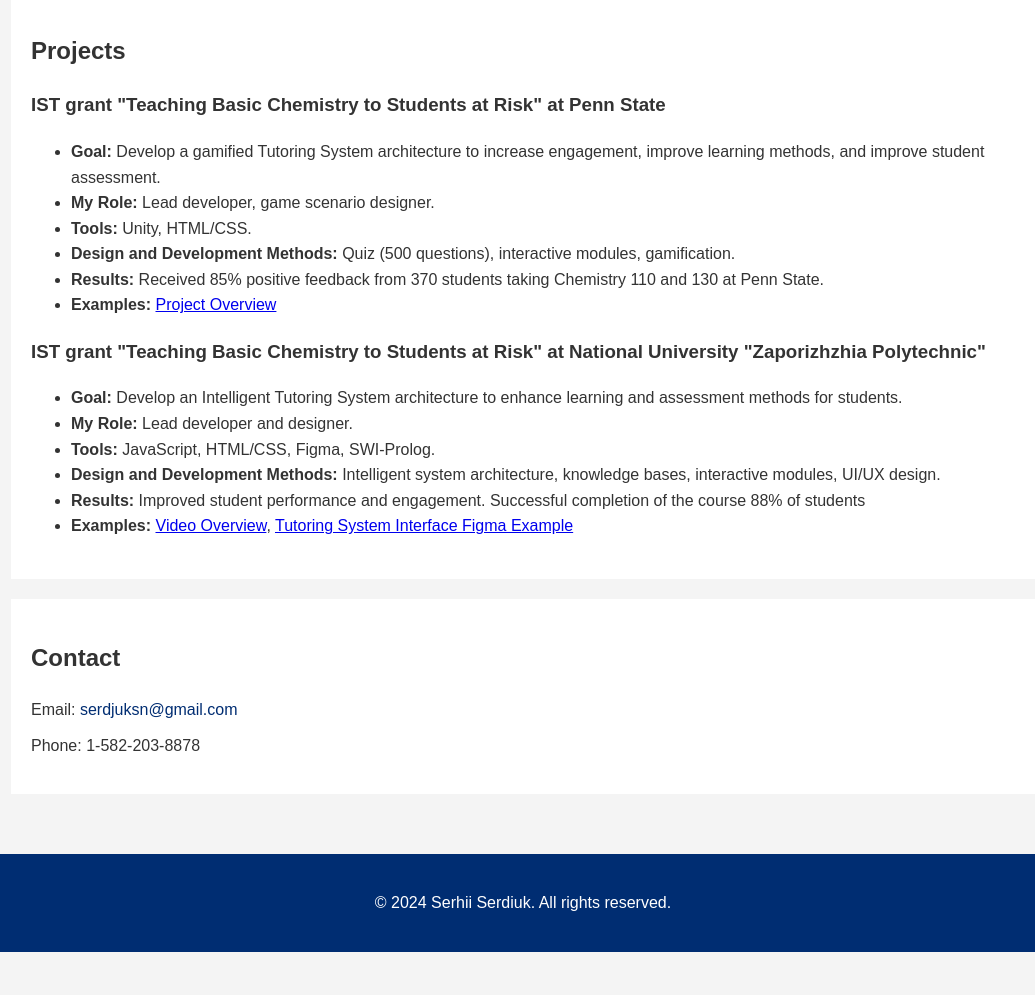
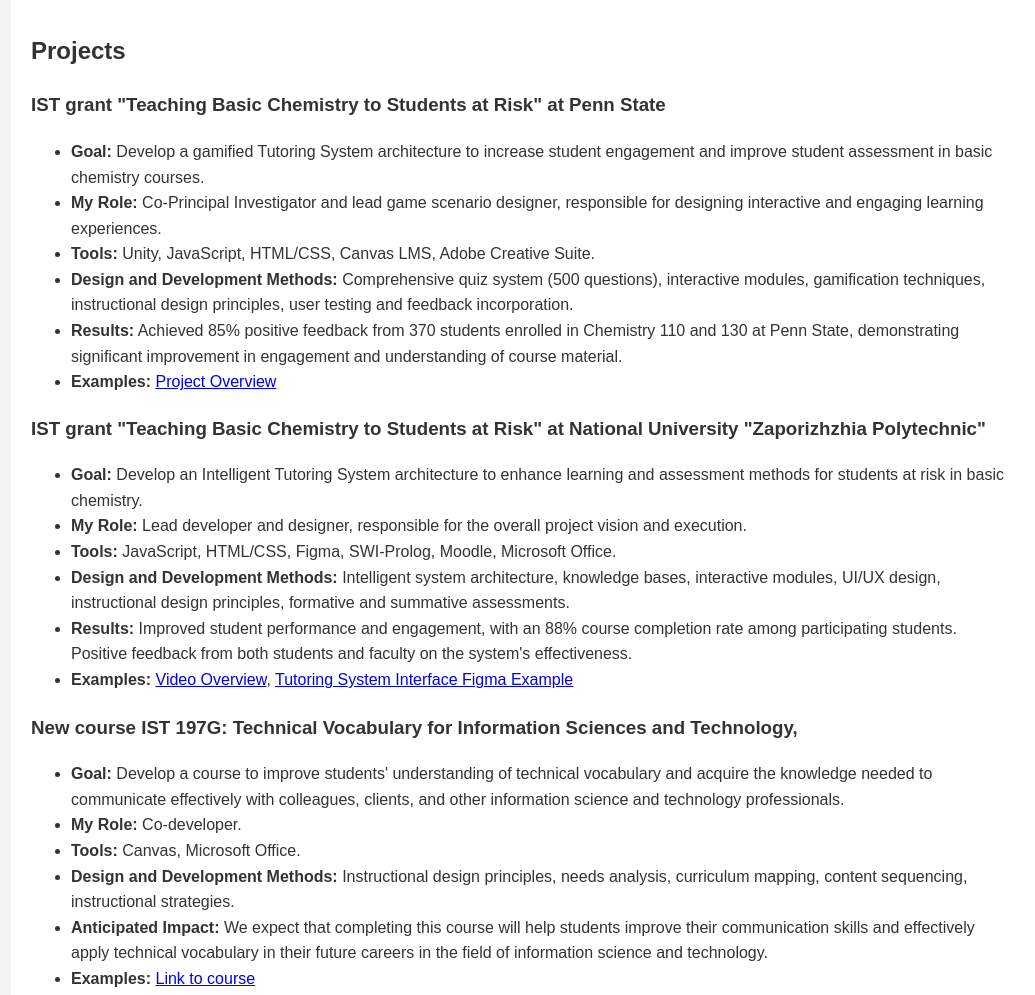
Before and after one commit to Serhii-erg/Serhii-erg.github.io, a plain HTML site: page index.html in a window 1280 px wide. Shown: the part 460-1455 px from the top of the page, without its empty margins (117-1152 px from the left). Before the commit the page ends 1412 px from the top, so only its background shows below. Drawn offline with Linux system fonts and the light colour scheme.

Commit message:
Добавление описания

```diff
--- a/index.html
+++ b/index.html
@@ -105,25 +105,38 @@
             <h2>Projects</h2>
             <div class="project">
                 <h3>IST grant "Teaching Basic Chemistry to Students at Risk" at Penn State</h3>
-                <ul>
-                    <li><strong>Goal:</strong> Develop a gamified Tutoring System architecture to increase engagement, improve learning methods, and improve student assessment.</li>
-                    <li><strong>My Role:</strong> Lead developer, game scenario designer.</li>
-                    <li><strong>Tools:</strong> Unity, HTML/CSS.</li>
-                    <li><strong>Design and Development Methods:</strong> Quiz (500 questions), interactive modules, gamification.</li>
-                    <li><strong>Results:</strong> Received 85% positive feedback from 370 students taking Chemistry 110 and 130 at Penn State. </li>
-                    <li><strong>Examples:</strong> <a href="Project.pdf" target="_blank">Project Overview</a></li>
-                </ul>
+<ul>
+    <li><strong>Goal:</strong> Develop a gamified Tutoring System architecture to increase student engagement and improve student assessment in basic chemistry courses.</li>
+    <li><strong>My Role:</strong> Co-Principal Investigator and lead game scenario designer, responsible for designing interactive and engaging learning experiences.</li>
+    <li><strong>Tools:</strong> Unity, JavaScript, HTML/CSS, Canvas LMS, Adobe Creative Suite.</li>
+    <li><strong>Design and Development Methods:</strong> Comprehensive quiz system (500 questions), interactive modules, gamification techniques, instructional design principles, user testing and feedback incorporation.</li>
+    <li><strong>Results:</strong> Achieved 85% positive feedback from 370 students enrolled in Chemistry 110 and 130 at Penn State, demonstrating significant improvement in engagement and understanding of course material.</li>
+    <li><strong>Examples:</strong> <a href="Project.pdf" target="_blank">Project Overview</a></li>
+</ul>
 
                 <h3>IST grant "Teaching Basic Chemistry to Students at Risk" at National University "Zaporizhzhia Polytechnic"</h3>
+<ul>
+    <li><strong>Goal:</strong> Develop an Intelligent Tutoring System architecture to enhance learning and assessment methods for students at risk in basic chemistry.</li>
+    <li><strong>My Role:</strong> Lead developer and designer, responsible for the overall project vision and execution.</li>
+    <li><strong>Tools:</strong> JavaScript, HTML/CSS, Figma, SWI-Prolog, Moodle, Microsoft Office.</li>
+    <li><strong>Design and Development Methods:</strong> Intelligent system architecture, knowledge bases, interactive modules, UI/UX design, instructional design principles, formative and summative assessments.</li>
+    <li><strong>Results:</strong> Improved student performance and engagement, with an 88% course completion rate among participating students. Positive feedback from both students and faculty on the system's effectiveness.</li>
+    <li><strong>Examples:</strong> <a href="https://drive.google.com/file/d/12cPZlx8fWQ6ZA5iHWW0Svqb2Fq85Kdsp/view?usp=sharing">Video Overview</a>, <a href="figma_example.html" target="_blank">Tutoring System Interface Figma Example</a></li>
+</ul>
+            </div>
+
+
+               <h3>New course IST 197G: Technical Vocabulary for Information Sciences and Technology,  </h3>
                 <ul>
-                    <li><strong>Goal:</strong> Develop an Intelligent Tutoring System architecture to enhance learning and assessment methods for students.</li>
-                    <li><strong>My Role:</strong> Lead developer and designer.</li>
-                    <li><strong>Tools:</strong> JavaScript, HTML/CSS, Figma, SWI-Prolog.</li>
-                    <li><strong>Design and Development Methods:</strong> Intelligent system architecture, knowledge bases, interactive modules, UI/UX design.</li>
-                    <li><strong>Results:</strong> Improved student performance and engagement. Successful completion of the course 88% of students</li>
-                    <li><strong>Examples:</strong> <a href="https://drive.google.com/file/d/12cPZlx8fWQ6ZA5iHWW0Svqb2Fq85Kdsp/view?usp=sharing">Video Overview</a>, <a href="figma_example.html" target="_blank">Tutoring System Interface Figma Example</a></li>
+                    <li><strong>Goal:</strong> Develop a course to improve students' understanding of technical vocabulary and acquire the knowledge needed to communicate effectively with colleagues, clients, and other information science and technology professionals.</li>
+                    <li><strong>My Role:</strong> Co-developer.</li>
+                    <li><strong>Tools:</strong> Canvas, Microsoft Office.</li>
+                    <li><strong>Design and Development Methods:</strong> Instructional design principles, needs analysis, curriculum mapping, content sequencing, instructional strategies.</li>
+                    <li><strong>Anticipated Impact:</strong> We expect that completing this course will help students improve their communication skills and effectively apply technical vocabulary in their future careers in the field of information science and technology.</li>
+                    <li><strong>Examples:</strong> <a href="https://ist.psu.edu/courses/ist197-vocab-fa24">Link to course</a></li>
                 </ul>
             </div>
+
             <!-- Add other projects here following the same structure -->
         </section>
 
```
